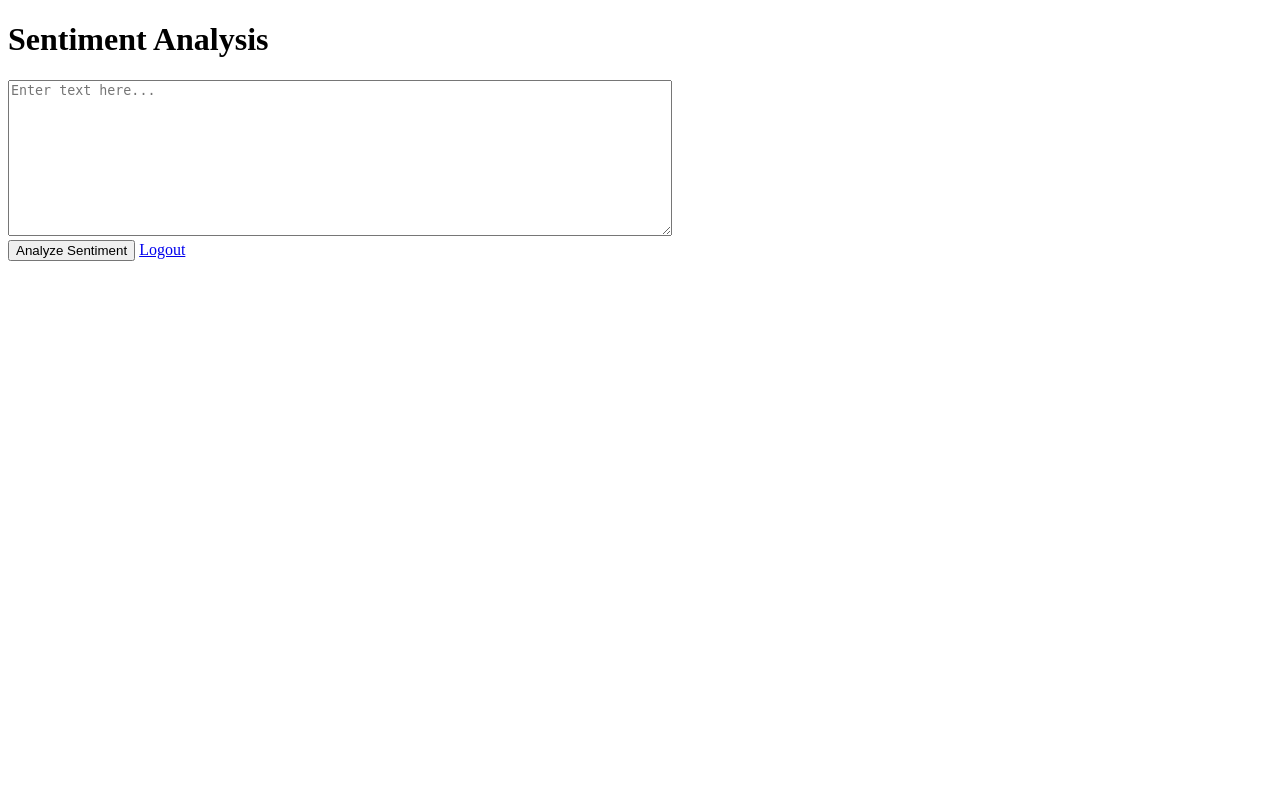
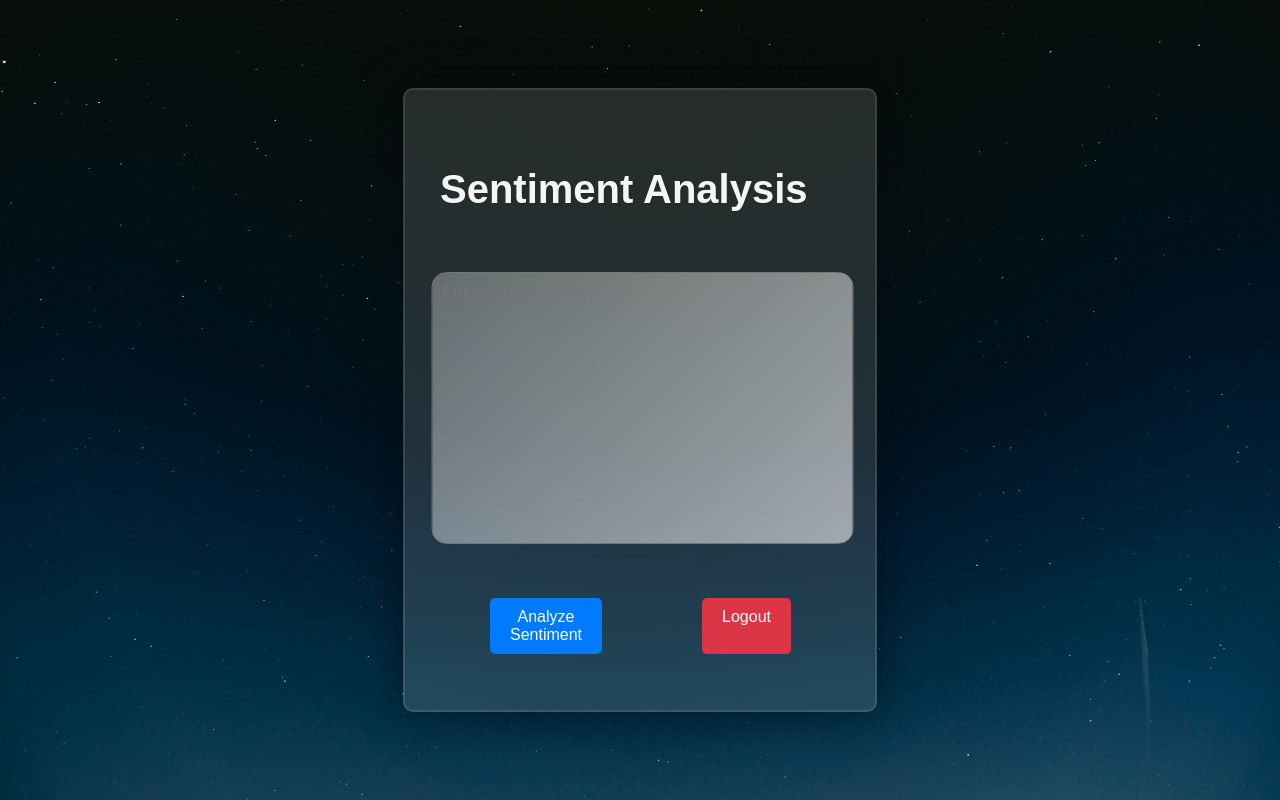
Before and after one commit to Ashish2255/news_sentiment_analysis, a Django app: page /sentiment/ in a window 1280 px wide. Run offline with Django 5.2, Linux system fonts and the light colour scheme; a user stored in the database is signed in.

Commit message:
Made form and result html files

```diff
--- a/sentiment/templates/sentiment/form.html
+++ b/sentiment/templates/sentiment/form.html
@@ -1,18 +1,114 @@
-
 <!DOCTYPE html>
 <html lang="en">
+
 <head>
     <meta charset="UTF-8">
     <meta name="viewport" content="width=device-width, initial-scale=1.0">
     <title>Sentiment Analysis</title>
+    <style>
+        body {
+            font-family: Arial, sans-serif;
+            background-image: url('../marcel-strauss-NgfXZ7JYodE-unsplash.jpg');
+            background-size: cover;
+            background-position: center;
+            display: flex;
+            justify-content: center;
+            align-items: center;
+            height: 100vh;
+            margin: 0;
+        }
+
+        .container {
+            height: 520px;
+            width: 400px;
+            background-color: rgba(255, 255, 255, 0.13);
+            position: absolute;
+            transform: translate(-50%, -50%);
+            top: 50%;
+            left: 50%;
+            border-radius: 10px;
+            backdrop-filter: blur(10px);
+            border: 2px solid rgba(255, 255, 255, 0.1);
+            box-shadow: 0 0 40px rgba(8, 7, 16, 0.6);
+            padding: 50px 35px;
+        }
+
+
+        h1 {
+            color: #f5f5f5;
+            margin-bottom: 20px;
+            font-size: 2.5em;
+            font-weight: bold;
+            text-shadow: 1px 1px 2px rgba(0, 0, 0, 0.1);
+        }
+
+        textarea {
+            width: 100%;
+            height: 250px;
+            padding: 10px;
+            border-radius: 15px;
+            margin-top: 40px;
+            /* border: 1px solid #ddd; */
+            background: linear-gradient(135deg, rgba(255, 255, 255, 0.3), rgba(245, 245, 245, 0.6));
+            color: #feffff;
+            font-size: 16px;
+            transform: translateX(-2%);
+            /* margin-bottom: 20px; */
+            resize: none;
+        }
+
+        button,
+        .btn {
+            background-color: #007bff;
+            color: #fff;
+            padding: 10px 20px;
+            border: none;
+            border-radius: 5px;
+            font-size: 16px;
+            cursor: pointer;
+            text-decoration: none;
+            display: inline-block;
+            margin: 50px;
+        }
+
+        button:hover,
+        .btn:hover {
+            background-color: #0056b3;
+        }
+
+        .btn-primary {
+            background-color: #dc3545;
+        }
+
+        .btn-primary:hover {
+            background-color: #c82333;
+        }
+
+        .btncol {
+            /* margin-bottom: 20px; */
+            top: 0;
+            left: 0;
+            /* transform: translate(-50%); */
+            position: relative;
+            display: flex;
+        }
+    </style>
 </head>
+
 <body>
+    <div class="container">
         <h1>Sentiment Analysis</h1>
         <form method="post" action="{% url 'sentiment_view' %}">
             {% csrf_token %}
-        <textarea name="text" rows="10" cols="80" placeholder="Enter text here..."></textarea><br>
+            <div class="form-group">
+                <textarea name="text" placeholder="Enter text here..."></textarea>
+            </div>
+            <div class="form-group btncol">
                 <button type="submit">Analyze Sentiment</button>
                 <a href="{% url 'logout' %}" class="btn btn-primary">Logout</a>
+            </div>
         </form>
+    </div>
 </body>
+
 </html>
```
Also changed, not shown: sentiment/templates/sentiment/result.html (+67 -4 lines), sentiment/templates/efe-kurnaz-RnCPiXixooY-unsplash.jpg (added), sentiment/templates/marcel-strauss-NgfXZ7JYodE-unsplash.jpg (added), sentiment/templates/pawel-czerwinski-BPrk2cOoCq8-unsplash.jpg (added), 2 other files. Lines whose indentation alone changed are shown as unchanged.
